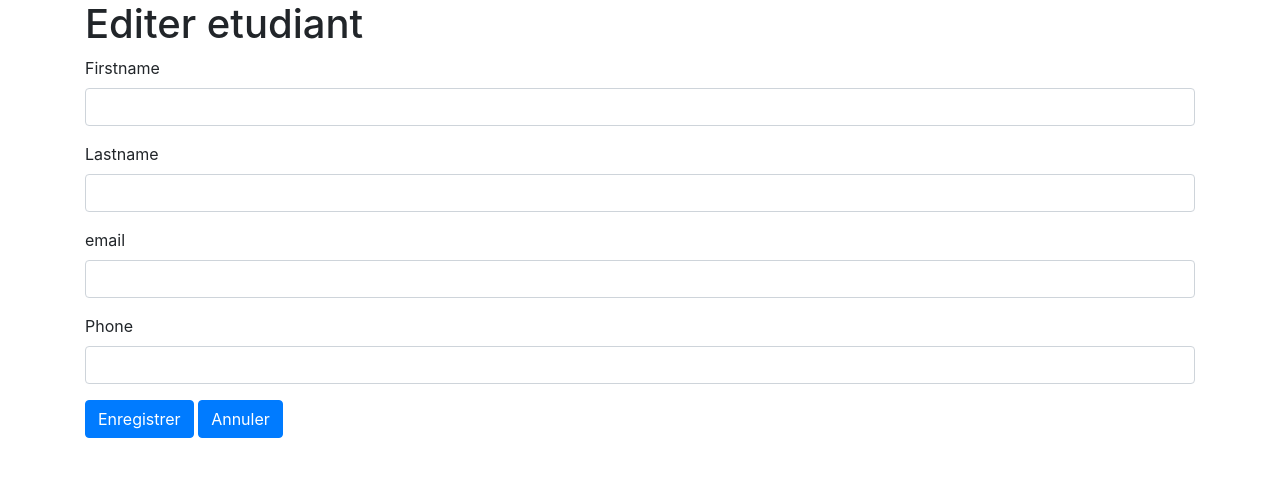
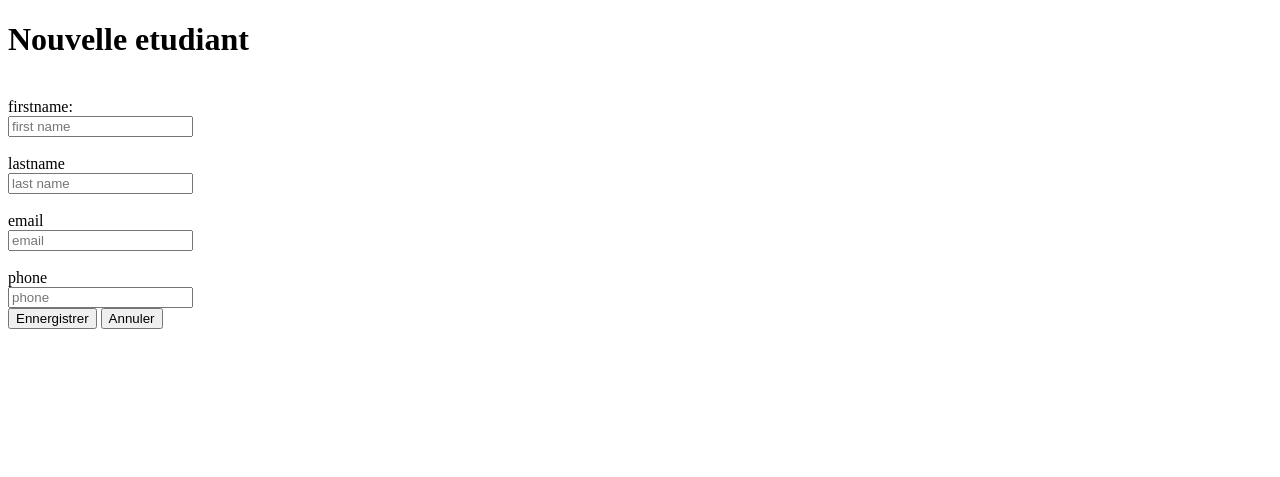
Before and after one commit to Ameni121/tp3, a PHP site: page /create.php in a window 1280 px wide. Shown: the top 477 px of the page. Run offline with PHP 8.4, Linux system fonts and the light colour scheme.

Commit message:
Update create.php

```diff
--- a/create.php
+++ b/create.php
@@ -1,49 +1,35 @@
-<!DOCTYPE html>
-<html lang="en">
+<!Doctype html>
 <head>
-    <meta charset="UTF-8">
-    <meta name="viewport" content="width=device-width, initial-scale=1.0">
-    <meta http-equiv="X-UA-Compatible" content="ie=edge">
-    <!-- Latest compiled and minified CSS -->
-<link rel="stylesheet" href="https://maxcdn.bootstrapcdn.com/bootstrap/4.3.1/css/bootstrap.min.css">
-    <title>Document</title>
+<title>exercice1</title>
+
 </head>
 <body>
-<div class="container">
-        <fieldset>
-            <form action="update.php" method="post">
-                <h1>Editer etudiant</h1>
-                <div class="form-group">
-                    <label for="firstname">Firstname</label>
-                    <input type="text" name="firstname" id="fn" class="form-control">
+
+  <form method="post" action="store.php">
+  <h1>Nouvelle etudiant </h1>
+  <div>
+  <div>
+  <br>firstname: <br>
+  <input type="text" placeholder="first name" name="firstname">
 </div>
-                <div class="form-group">
-                    <label for="lastname">Lastname</label>
-                    <input type="text" name="lastname" id="ln" class="form-control">
 </div>
-                <div class="form-group">
-                    <label for="email">email</label>
-                    <input type="email" name="email" id="en" class="form-control">
+<div>
+<br> lastname <br>
+<input type="text"placeholder="last name" name="lastname">
 </div>
-                <div class="form-group">
-                    <label for="phone">Phone</label>
-                    <input type="tel" name="phone" id="pn" class="form-control">
+<div>
+<br> email<br>
+<input type="text"placeholder="email" name="email">
 </div>
-               <input type="button" value="Enregistrer" class="btn btn-primary">
-                <input type="button" value="Annuler" class="btn btn-primary">
-            </form>
-        </fieldset>
+<div>
+<br> phone<br>
+<input type="text"placeholder="phone" name="phone">
 </div>
 
+<button> Ennergistrer  </button>
+<button> Annuler  </button>
+</body>
 
-    <!-- jQuery library -->
-<script src="https://ajax.googleapis.com/ajax/libs/jquery/3.4.1/jquery.min.js"></script>
 
-<!-- Popper JS -->
-<script src="https://cdnjs.cloudflare.com/ajax/libs/popper.js/1.14.7/umd/popper.min.js"></script>
 
-<!-- Latest compiled JavaScript -->
-<script src="https://maxcdn.bootstrapcdn.com/bootstrap/4.3.1/js/bootstrap.min.js"></script>
-
-</body>
 </html>
```
Lines whose indentation alone changed are shown as unchanged.
